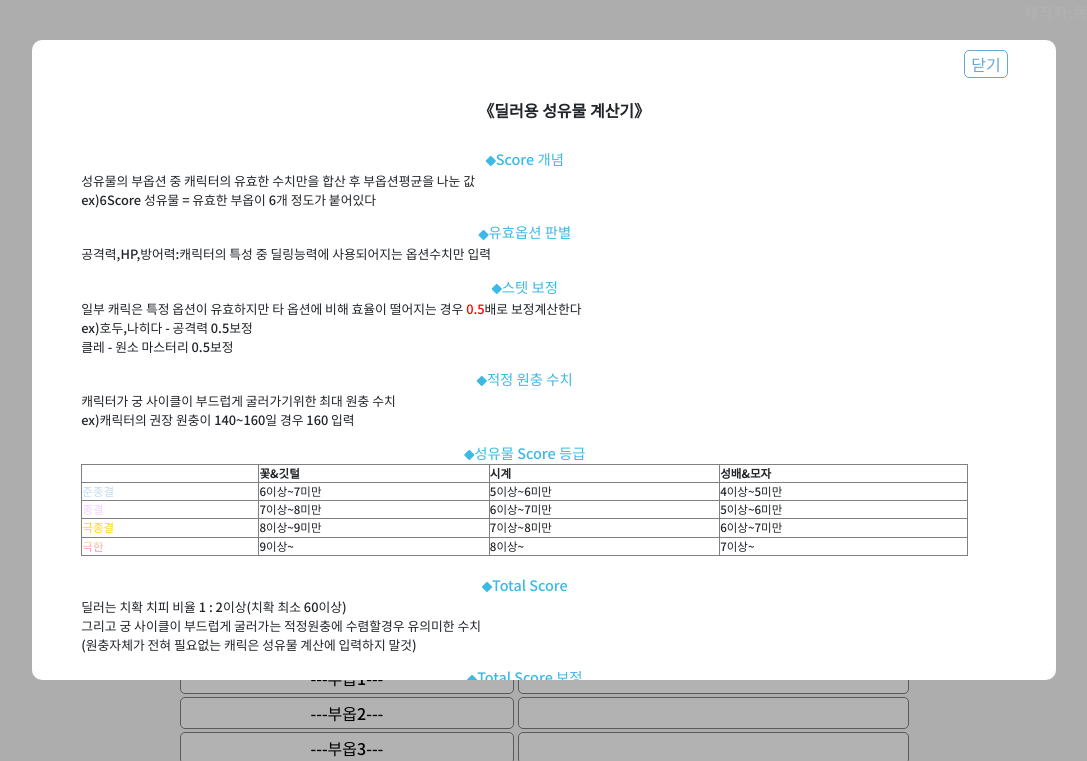
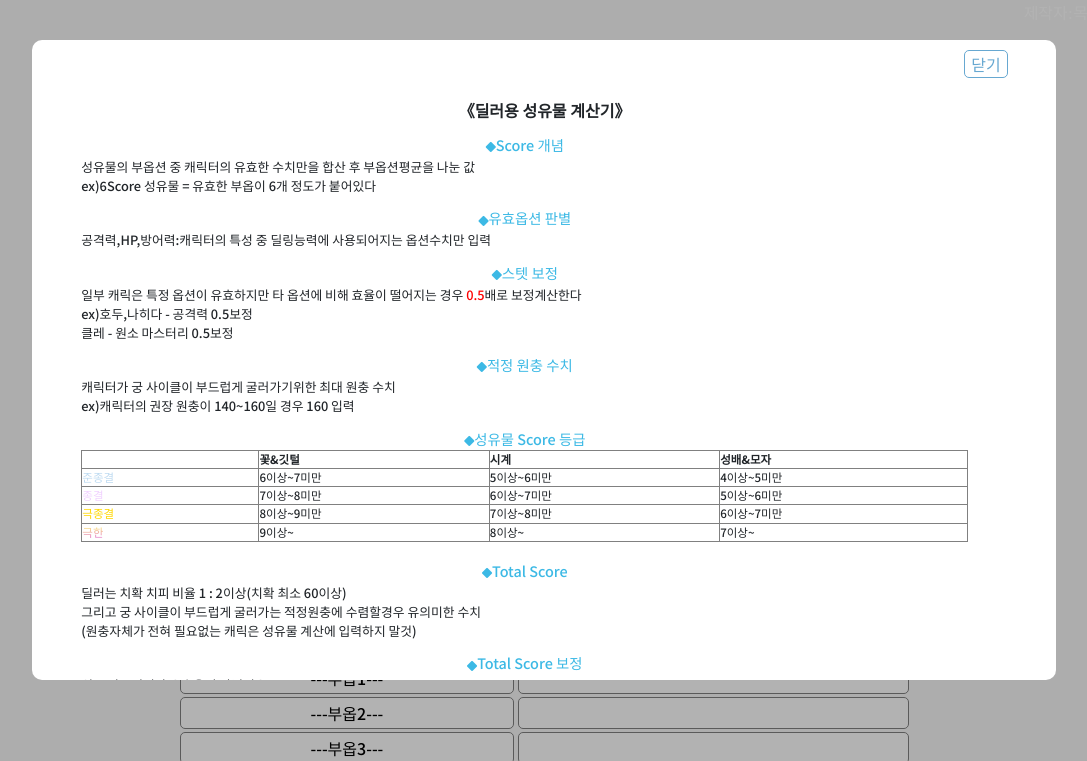
Before and after one commit to souless95/Genshin, a plain HTML site: page GenshinCalculator.html in a window 1280 px wide. Both pictures are taken after a click on the icon 775 px from the left and 69 px from the top of the page. Shown: the top 761 px of the page, without its empty margins (96-1183 px from the left). Drawn offline with nearby package versions, Linux system fonts and the light colour scheme; a web font is replaced by a local one.

Commit message:
Add files via upload

```diff
--- a/GenshinCalculator.html
+++ b/GenshinCalculator.html
@@ -803,8 +803,7 @@
 							<button type="button" style="float: right; margin-right: 10px;" id="guideClose" class="closeBtn">닫기</button>
 						</div><br><br>
 						<div>
-							<div style="margin-left: 8%;"><Strong>《딜러용 성유물 계산기》</Strong></div>
-							<br>
+							<div style="margin-left: 4%; margin-bottom:10px;"><Strong>《딜러용 성유물 계산기》</Strong></div>
 							<span class="gtitle"><i class="bi bi-diamond-fill"></i>Score 개념</span>
 							<p>성유물의 부옵션 중 캐릭터의 유효한 수치만을 합산 후 부옵션평균을 나눈 값<br>
 							ex)6Score 성유물 = 유효한 부옵이 6개 정도가 붙어있다</p>
```
